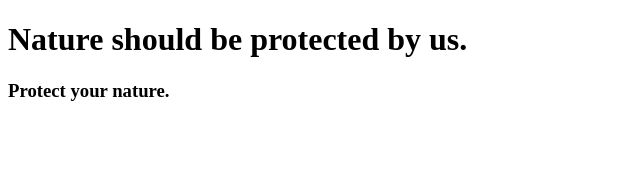
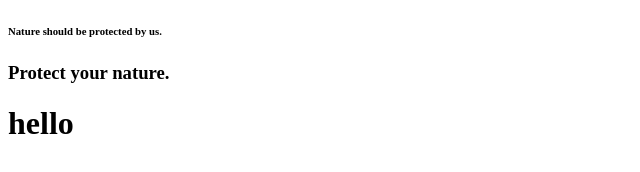
Before and after one commit to bhatiaanisha/firstDay, a plain HTML site: page nature.html in a window 1280 px wide. Shown: the whole page, without its empty margins (0-640 px from the left). Drawn offline with Linux system fonts and the light colour scheme.

Commit message:
learning merge conflict

```diff
--- a/nature.html
+++ b/nature.html
@@ -3,7 +3,8 @@
     <title></title>
 </head>
 <body>
-    <h1>Nature should be protected by us.</h1>
+    <h6>Nature should be protected by us.</h6>
     <h3>Protect your nature.</h3>
+    <h1>hello</h1>
 </body>
 </html>
```
